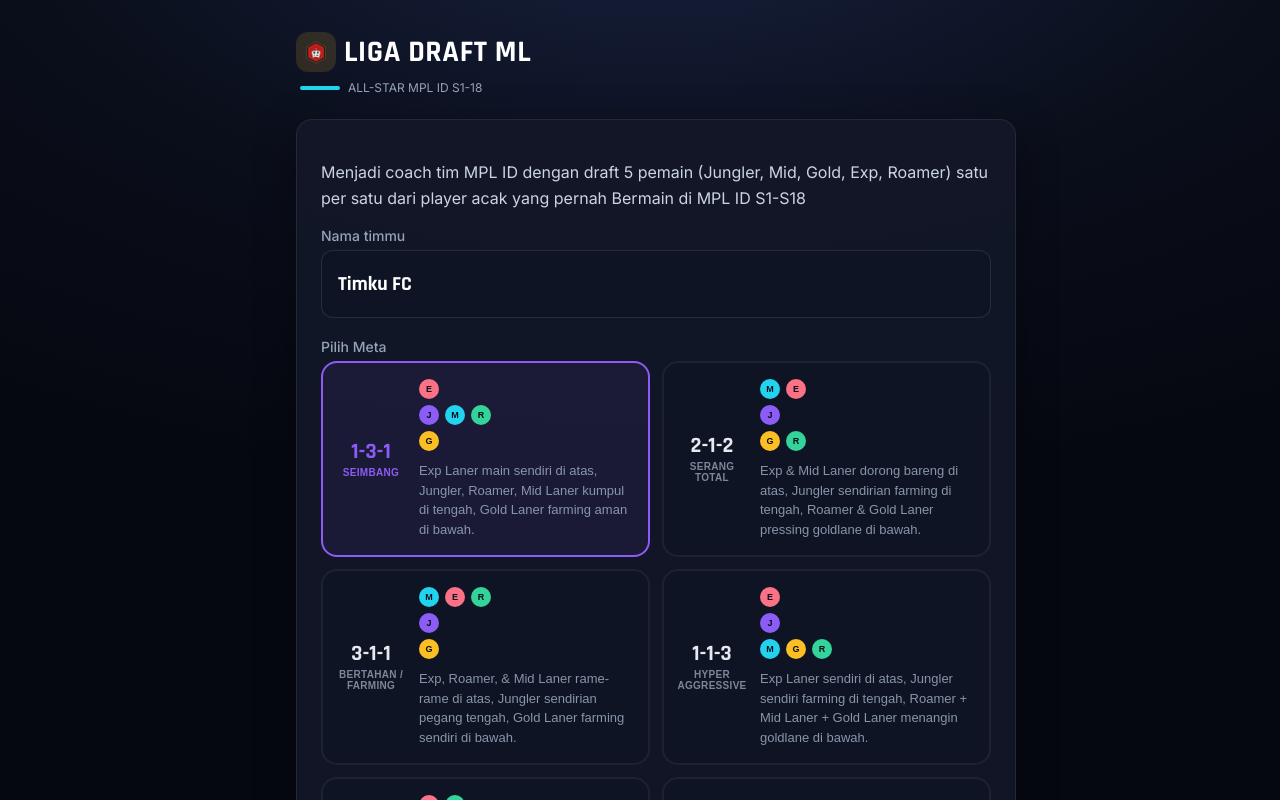
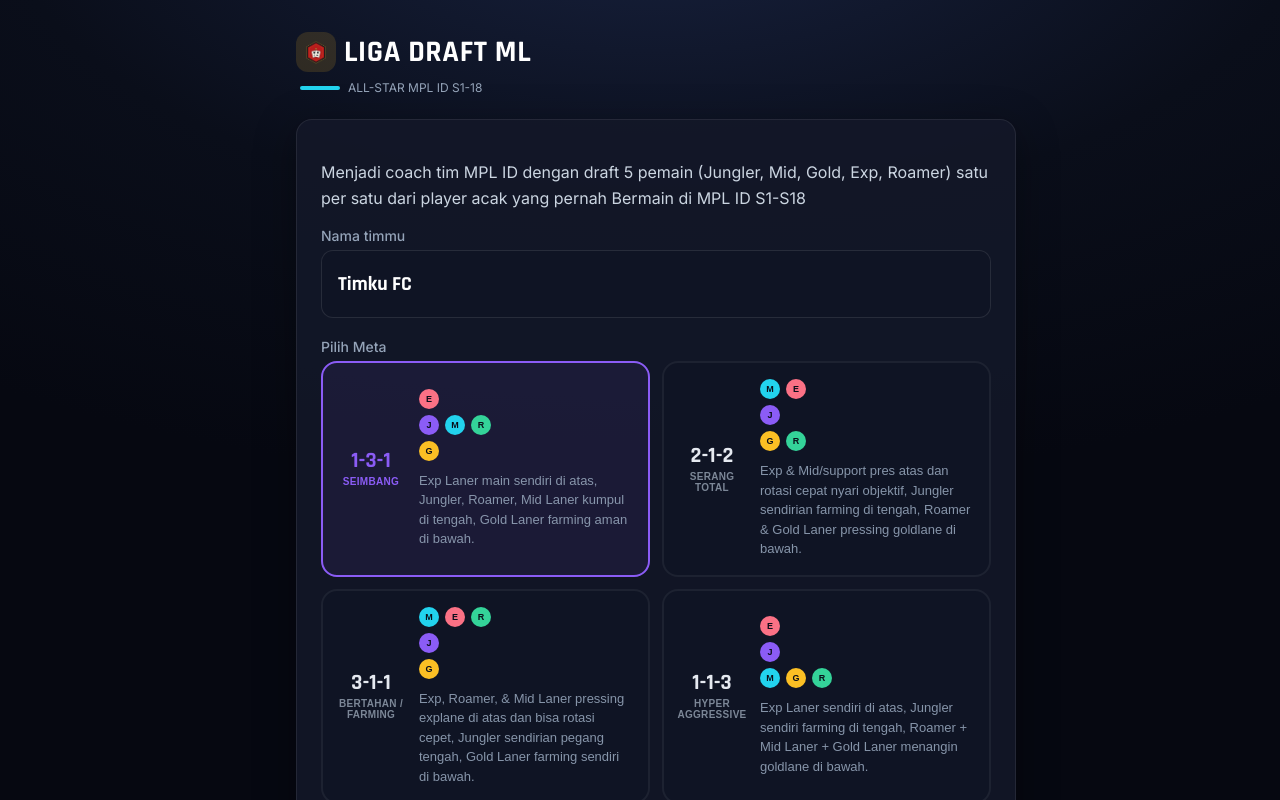
Before and after one commit to deandra-26/Dream, a React (Vite) app: page / in a window 1280 px wide. Shown: the top 800 px of the page. Built offline with nearby package versions, Linux system fonts and the light colour scheme.

Commit message:
Update App.jsx

```diff
--- a/src/App.jsx
+++ b/src/App.jsx
@@ -55,13 +55,13 @@
   "2-1-2": {
     label: "Serang Total",
     accent: "#FB7185",
-    desc: "Exp & Mid Laner dorong bareng di atas, Jungler sendirian farming di tengah, Roamer & Gold Laner pressing goldlane di bawah.",
+    desc: "Exp & Mid/support pres atas dan rotasi cepat nyari objektif, Jungler sendirian farming di tengah, Roamer & Gold Laner pressing goldlane di bawah.",
     lines: { "Exp Laner": "Depan", "Mid Laner": "Depan", Jungler: "Tengah", Roamer: "Belakang", "Gold Laner": "Belakang" },
   },
   "3-1-1": {
     label: "Bertahan / Farming",
     accent: "#22D3EE",
-    desc: "Exp, Roamer, & Mid Laner rame-rame di atas, Jungler sendirian pegang tengah, Gold Laner farming sendiri di bawah.",
+    desc: "Exp, Roamer, & Mid Laner pressing explane di atas dan bisa rotasi cepet, Jungler sendirian pegang tengah, Gold Laner farming sendiri di bawah.",
     lines: { "Exp Laner": "Depan", Roamer: "Depan", "Mid Laner": "Depan", Jungler: "Tengah", "Gold Laner": "Belakang" },
   },
   "1-1-3": {
```
